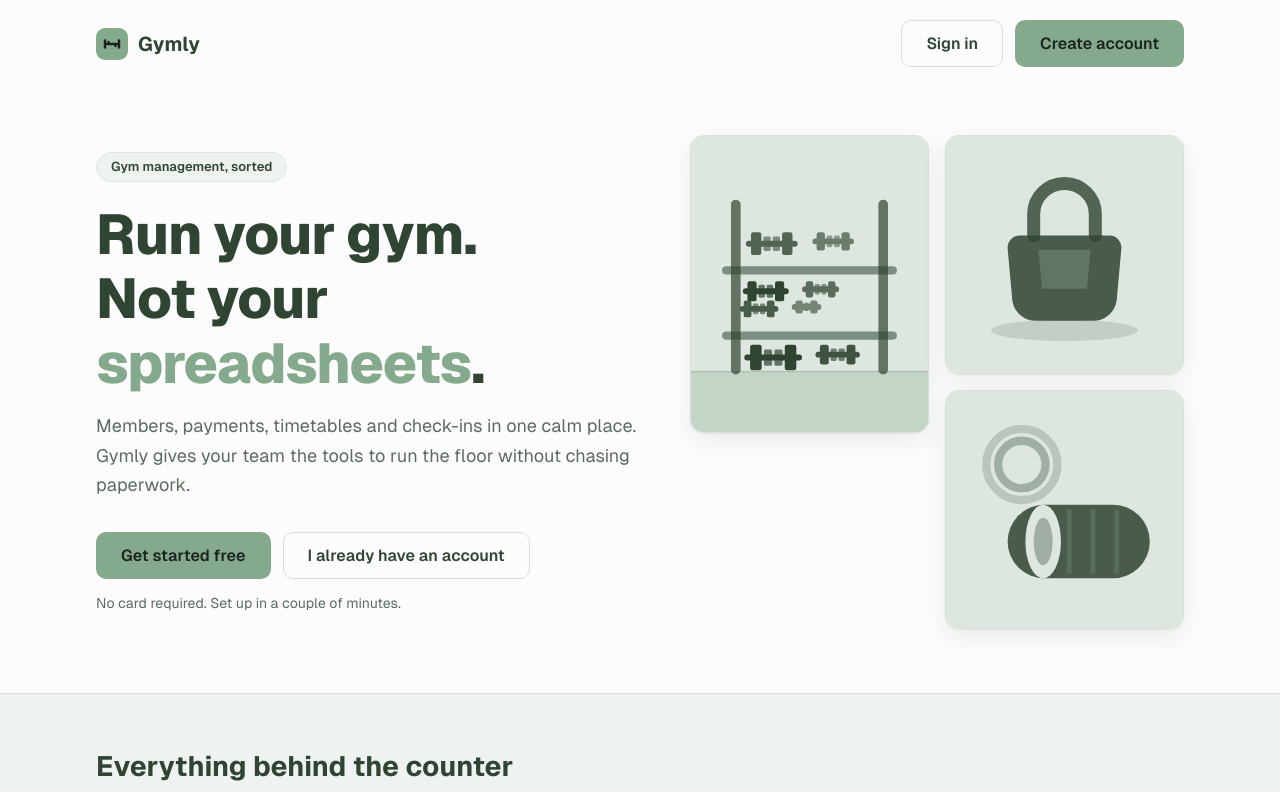
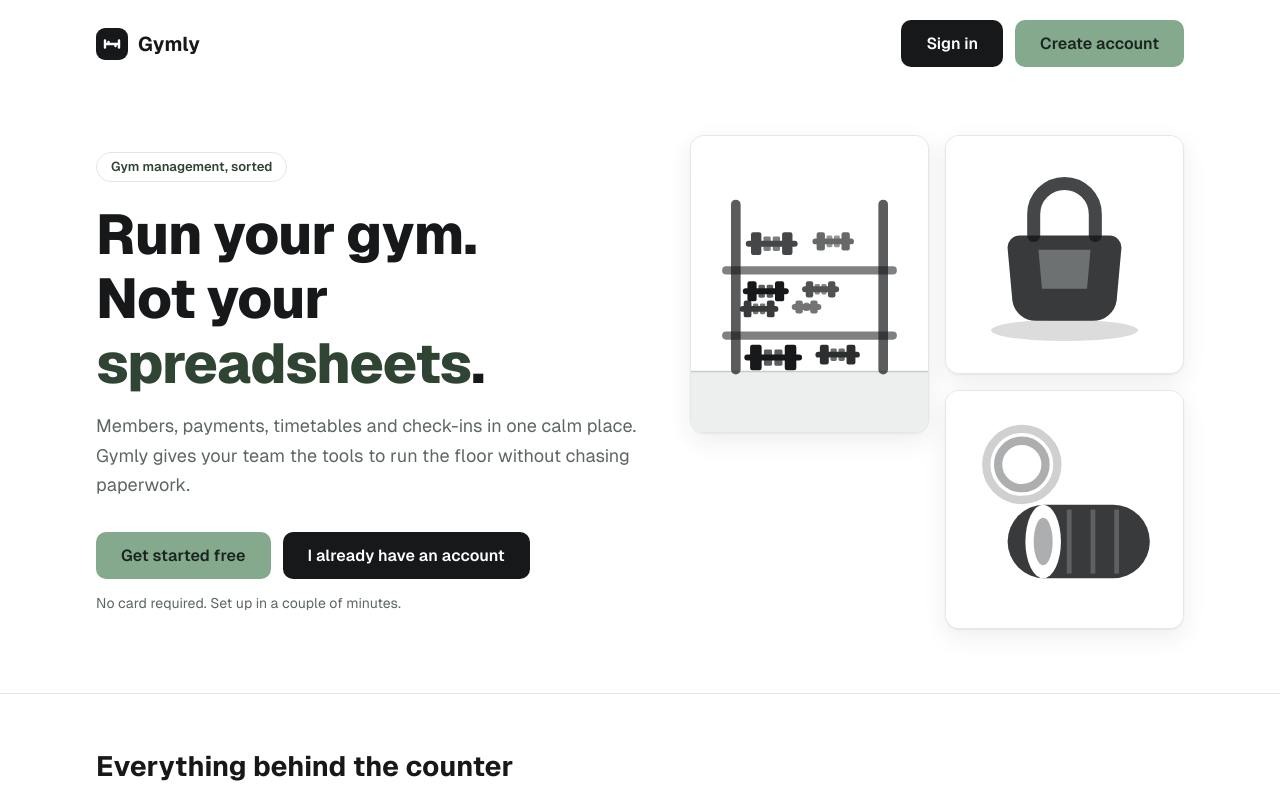
Before and after one commit to mombeh/Gymly, a Next.js app in the folder apps/web/: page / in a window 1280 px wide. Shown: the top 792 px of the page. Built offline with nearby package versions, Linux system fonts and the light colour scheme.

Commit message:
changes the color

```diff
--- a/apps/web/app/(protected)/dashboard/page.tsx
+++ b/apps/web/app/(protected)/dashboard/page.tsx
@@ -16,7 +16,7 @@
             {user === null ? '' : `${user.email} · ${user.role.toLowerCase()}`}
           </p>
         </div>
-        <button type="button" className="auth-submit" onClick={logout}>
+        <button type="button" className="btn btn-ghost" onClick={logout}>
           Sign out
         </button>
       </header>
--- a/apps/web/app/globals.css
+++ b/apps/web/app/globals.css
@@ -1,40 +1,45 @@
 /**
  * Gymly palette.
  *
- * --brand is the requested brand colour, #84A98C. Measured against white it
- * reaches only 2.61:1, which fails WCAG AA for body text, so it is never used
- * as a text colour on a light background. Text uses --brand-ink (8.06:1) and
- * headings --brand-deep (10.52:1); --brand is used for surfaces, accents and
- * buttons, where it carries near-black text at 6.81:1.
+ * Black and white is the whole design. Structure, surfaces, borders, form
+ * fields, illustrations and body copy are all neutral greyscale; colour appears
+ * only where it earns attention:
+ *
+ *   - buttons          sage fill, near-black text   (6.16:1)
+ *   - links            darkened sage text           (10.52:1)
+ *   - key headings     darkened sage text           (10.52:1)
+ *   - badges and icons darkened sage on neutral grey (9.37:1)
+ *
+ * The exact #84A98C is only ever a fill that carries near-black text, because
+ * against white it reaches only 2.61:1 and cannot be used as text. --sage-text
+ * is a darkened version of the same hue for anything that is read.
+ *
+ * The background is white unconditionally. An earlier version inverted the
+ * palette under prefers-color-scheme: dark, which left anyone with a dark OS
+ * looking at a dark page, so the palette no longer follows the system setting.
  */
 :root {
-  --brand: #84a98c;
-  --brand-deep: #2f4433;
-  --brand-ink: #3d5641;
-  --brand-tint: #eef3ef;
-  --brand-tint-strong: #dde7e0;
+  /* Neutral greyscale — the default for everything. */
+  --primary: #16181a;
+  --primary-hover: #2f3335;
+  --on-primary: #ffffff;
+  --foreground: #21282b;
+  --muted: #5d6663;
+  --border: #e3e7e5;
+  --surface: #ffffff;
+  /* The page is white throughout. This grey is only ever a hover or pressed
+     state, never a background behind content. */
+  --surface-hover: #f6f7f7;
+  --surface-mid: #d2d7d5;
 
-  --background: #fbfcfb;
-  --foreground: #24302a;
-  --muted: #5b6b62;
-  --border: #d7e0d9;
-  --accent-contrast: #1a2320;
+  /* The secondary accent, used sparingly. */
+  --sage: #84a98c;
+  --sage-hover: #93b59a;
+  --sage-text: #2f4433;
+  --on-sage: #1a2320;
 
   --radius: 0.875rem;
-  --shadow: 0 1px 2px rgb(36 48 42 / 6%), 0 8px 24px rgb(36 48 42 / 8%);
-}
-
-@media (prefers-color-scheme: dark) {
-  :root {
-    --brand-tint: #1c2620;
-    --brand-tint-strong: #24322a;
-
-    --background: #101614;
-    --foreground: #e6ede8;
-    --muted: #a3b3a9;
-    --border: #2c3a32;
-    --accent-contrast: #101614;
-  }
+  --shadow: 0 1px 2px rgb(33 40 43 / 6%), 0 8px 24px rgb(33 40 43 / 8%);
 }
 
 html,
@@ -45,7 +50,7 @@
 
 body {
   color: var(--foreground);
-  background: var(--background);
+  background: var(--surface);
   font-family: var(--font-geist-sans), system-ui, -apple-system, sans-serif;
   -webkit-font-smoothing: antialiased;
 }
@@ -64,20 +69,8 @@
 h1,
 h2,
 h3 {
-  color: var(--brand-deep);
+  color: var(--primary);
   line-height: 1.15;
-}
-
-@media (prefers-color-scheme: dark) {
-  h1,
-  h2,
-  h3 {
-    color: var(--brand);
-  }
-
-  html {
-    color-scheme: dark;
-  }
 }
 
 /* ---------------------------------------------------------------- buttons */
@@ -96,7 +89,7 @@
   transition:
     background-color 120ms ease,
     border-color 120ms ease,
-    transform 120ms ease;
+    color 120ms ease;
 }
 
 .btn:disabled {
@@ -104,23 +97,35 @@
   cursor: not-allowed;
 }
 
+/* Primary action carries the sage: the one thing colour is spent on. */
 .btn-primary {
-  color: var(--accent-contrast);
-  background: var(--brand);
+  color: var(--on-sage);
+  background: var(--sage);
 }
 
 .btn-primary:hover:not(:disabled) {
-  background: #93b59a;
+  background: var(--sage-hover);
 }
 
+/* Secondary action: solid black. */
 .btn-secondary {
-  color: var(--brand-deep);
+  color: var(--on-primary);
+  background: var(--primary);
+}
+
+.btn-secondary:hover:not(:disabled) {
+  background: var(--primary-hover);
+}
+
+/* Tertiary: outline only, for the quietest actions. */
+.btn-ghost {
+  color: var(--foreground);
   background: transparent;
   border-color: var(--border);
 }
 
-.btn-secondary:hover:not(:disabled) {
-  background: var(--brand-tint);
+.btn-ghost:hover:not(:disabled) {
+  background: var(--surface-hover);
 }
 
 .btn-block {
@@ -129,7 +134,7 @@
 
 .btn:focus-visible,
 .auth-link:focus-visible {
-  outline: 2px solid var(--brand-deep);
+  outline: 2px solid var(--primary);
   outline-offset: 2px;
 }
 
@@ -158,7 +163,7 @@
   gap: 0.625rem;
   font-size: 1.25rem;
   font-weight: 700;
-  color: var(--brand-deep);
+  color: var(--primary);
 }
 
 .landing-nav-actions {
@@ -185,9 +190,9 @@
   padding: 0.375rem 0.875rem;
   font-size: 0.8125rem;
   font-weight: 600;
-  color: var(--brand-deep);
-  background: var(--brand-tint);
-  border: 1px solid var(--brand-tint-strong);
+  color: var(--sage-text);
+  background: var(--surface);
+  border: 1px solid var(--border);
   border-radius: 999px;
   margin-bottom: 1.25rem;
 }
@@ -199,9 +204,11 @@
   margin-bottom: 1rem;
 }
 
+/* The pure sage is only 2.61:1 on white, below the 3:1 needed even for large
+   text, so the accent word uses the darkened sage of the same hue (10.52:1). */
 .hero-title em {
   font-style: normal;
-  color: var(--brand);
+  color: var(--sage-text);
 }
 
 .hero-lede {
@@ -239,7 +246,7 @@
 .hero-art > * {
   border-radius: var(--radius);
   border: 1px solid var(--border);
-  background: var(--brand-tint);
+  background: var(--surface);
   box-shadow: var(--shadow);
 }
 
@@ -254,7 +261,7 @@
 }
 
 .features {
-  background: var(--brand-tint);
+  background: var(--surface);
   border-top: 1px solid var(--border);
   border-bottom: 1px solid var(--border);
 }
@@ -285,7 +292,7 @@
 
 .feature-card {
   padding: 1.5rem;
-  background: var(--background);
+  background: var(--surface);
   border: 1px solid var(--border);
   border-radius: var(--radius);
 }
@@ -297,8 +304,9 @@
   width: 2.75rem;
   height: 2.75rem;
   margin-bottom: 1rem;
-  color: var(--brand-deep);
-  background: var(--brand-tint);
+  color: var(--sage-text);
+  background: var(--surface);
+  border: 1px solid var(--border);
   border-radius: 0.75rem;
 }
 
@@ -325,6 +333,7 @@
 .cta-band h2 {
   font-size: clamp(1.75rem, 3.5vw, 2.5rem);
   font-weight: 800;
+  color: var(--sage-text);
   margin-bottom: 0.75rem;
 }
 
@@ -380,6 +389,10 @@
   max-width: 42rem;
 }
 
+.auth-page {
+  background: var(--surface);
+}
+
 .auth-form {
   display: flex;
   flex-direction: column;
@@ -387,7 +400,7 @@
   padding: 2rem;
   border: 1px solid var(--border);
   border-radius: var(--radius);
-  background: var(--background);
+  background: var(--surface);
   box-shadow: var(--shadow);
 }
 
@@ -411,13 +424,13 @@
   padding: 0.625rem 0.75rem;
   font: inherit;
   color: inherit;
-  background: var(--background);
+  background: var(--surface);
   border: 1px solid var(--border);
   border-radius: 0.5rem;
 }
 
 .auth-input:focus-visible {
-  outline: 2px solid var(--brand-deep);
+  outline: 2px solid var(--primary);
   outline-offset: 1px;
 }
 
@@ -455,12 +468,12 @@
 }
 
 .auth-password-toggle:hover:not(:disabled) {
-  color: var(--brand-deep);
-  background: var(--brand-tint);
+  color: var(--primary);
+  background: var(--surface-hover);
 }
 
 .auth-password-toggle:focus-visible {
-  outline: 2px solid var(--brand-deep);
+  outline: 2px solid var(--primary);
   outline-offset: 1px;
 }
 
@@ -484,28 +497,20 @@
   margin-top: 0.75rem;
 }
 
-@media (prefers-color-scheme: dark) {
-  .auth-form-error {
-    color: #ffb4a8;
-    background: #3a1e1a;
-    border-color: #5c2c25;
-  }
-}
-
 .auth-submit {
   margin-top: 1.25rem;
   padding: 0.75rem 1rem;
   font: inherit;
   font-weight: 600;
-  color: var(--accent-contrast);
-  background: var(--brand);
+  color: var(--on-sage);
+  background: var(--sage);
   border: 1px solid transparent;
   border-radius: 0.5rem;
   cursor: pointer;
 }
 
 .auth-submit:hover:not(:disabled) {
-  background: #93b59a;
+  background: var(--sage-hover);
 }
 
 .auth-submit:disabled {
@@ -530,7 +535,7 @@
 }
 
 .auth-link {
-  color: var(--brand-deep);
+  color: var(--sage-text);
   font-weight: 600;
   text-decoration: underline;
   text-underline-offset: 2px;
@@ -566,7 +571,7 @@
   padding: 1.5rem;
   border: 1px solid var(--border);
   border-radius: var(--radius);
-  background: var(--background);
+  background: var(--surface);
 }
 
 .dashboard-card-title {
--- a/apps/web/components/landing/illustrations.tsx
+++ b/apps/web/components/landing/illustrations.tsx
@@ -56,28 +56,28 @@
 export function RackArt() {
   return (
     <svg viewBox="0 0 320 400" role="img" aria-label="A two-tier rack of dumbbells in a gym">
-      <rect width="320" height="400" fill="var(--brand-tint-strong)" />
-      <rect y="318" width="320" height="82" fill="var(--brand)" opacity="0.3" />
-      <path d="M0 318h320" stroke="var(--brand-deep)" strokeOpacity="0.2" strokeWidth="2" />
+      <rect width="320" height="400" fill="var(--surface)" />
+      <rect y="318" width="320" height="82" fill="var(--surface-mid)" opacity="0.4" />
+      <path d="M0 318h320" stroke="var(--primary)" strokeOpacity="0.2" strokeWidth="2" />
 
       {/* uprights */}
-      <rect x="54" y="86" width="13" height="236" rx="6.5" fill="var(--brand-deep)" opacity="0.7" />
-      <rect x="253" y="86" width="13" height="236" rx="6.5" fill="var(--brand-deep)" opacity="0.7" />
+      <rect x="54" y="86" width="13" height="236" rx="6.5" fill="var(--primary)" opacity="0.7" />
+      <rect x="253" y="86" width="13" height="236" rx="6.5" fill="var(--primary)" opacity="0.7" />
 
       {/* shelves */}
-      <rect x="42" y="176" width="236" height="11" rx="5.5" fill="var(--brand-deep)" opacity="0.55" />
-      <rect x="42" y="264" width="236" height="11" rx="5.5" fill="var(--brand-deep)" opacity="0.55" />
+      <rect x="42" y="176" width="236" height="11" rx="5.5" fill="var(--primary)" opacity="0.55" />
+      <rect x="42" y="264" width="236" height="11" rx="5.5" fill="var(--primary)" opacity="0.55" />
 
       {/* dumbbells, heaviest at the bottom */}
-      <Dumbbell x={70} y={196} width={62} fill="var(--brand-deep)" />
-      <Dumbbell x={150} y={196} width={50} fill="var(--brand-deep)" opacity="0.75" />
-      <Dumbbell x={66} y={222} width={52} fill="var(--brand-deep)" opacity="0.85" />
-      <Dumbbell x={136} y={222} width={40} fill="var(--brand-deep)" opacity="0.6" />
+      <Dumbbell x={70} y={196} width={62} fill="var(--primary)" />
+      <Dumbbell x={150} y={196} width={50} fill="var(--primary)" opacity="0.75" />
+      <Dumbbell x={66} y={222} width={52} fill="var(--primary)" opacity="0.85" />
+      <Dumbbell x={136} y={222} width={40} fill="var(--primary)" opacity="0.6" />
 
-      <Dumbbell x={74} y={130} width={70} fill="var(--brand-deep)" opacity="0.8" />
-      <Dumbbell x={164} y={130} width={56} fill="var(--brand-deep)" opacity="0.65" />
-      <Dumbbell x={72} y={282} width={78} fill="var(--brand-deep)" />
-      <Dumbbell x={168} y={282} width={60} fill="var(--brand-deep)" opacity="0.9" />
+      <Dumbbell x={74} y={130} width={70} fill="var(--primary)" opacity="0.8" />
+      <Dumbbell x={164} y={130} width={56} fill="var(--primary)" opacity="0.65" />
+      <Dumbbell x={72} y={282} width={78} fill="var(--primary)" />
+      <Dumbbell x={168} y={282} width={60} fill="var(--primary)" opacity="0.9" />
     </svg>
   );
 }
@@ -86,14 +86,14 @@
 export function KettlebellArt() {
   return (
     <svg viewBox="0 0 200 200" role="img" aria-label="A kettlebell">
-      <rect width="200" height="200" fill="var(--brand-tint-strong)" />
-      <ellipse cx="100" cy="164" rx="62" ry="9" fill="var(--brand-deep)" opacity="0.15" />
+      <rect width="200" height="200" fill="var(--surface)" />
+      <ellipse cx="100" cy="164" rx="62" ry="9" fill="var(--primary)" opacity="0.15" />
 
       {/* handle */}
       <path
         d="M74 84V66a26 26 0 0 1 52 0v18"
         fill="none"
-        stroke="var(--brand-deep)"
+        stroke="var(--primary)"
         strokeWidth="11"
         strokeLinecap="round"
         opacity="0.8"
@@ -101,10 +101,10 @@
       {/* body */}
       <path
         d="M62 84h76a10 10 0 0 1 10 11l-4 44a20 20 0 0 1-20 17H76a20 20 0 0 1-20-17l-4-44a10 10 0 0 1 10-11z"
-        fill="var(--brand-deep)"
+        fill="var(--primary)"
         opacity="0.85"
       />
-      <path d="M78 96h44l-3 33H81z" fill="var(--brand)" opacity="0.35" />
+      <path d="M78 96h44l-3 33H81z" fill="var(--surface-mid)" opacity="0.35" />
     </svg>
   );
 }
@@ -113,17 +113,17 @@
 export function MatArt() {
   return (
     <svg viewBox="0 0 200 200" role="img" aria-label="A rolled exercise mat with resistance bands">
-      <rect width="200" height="200" fill="var(--brand-tint-strong)" />
+      <rect width="200" height="200" fill="var(--surface)" />
 
       {/* bands */}
-      <circle cx="64" cy="62" r="20" fill="none" stroke="var(--brand-deep)" strokeWidth="7" opacity="0.35" />
-      <circle cx="64" cy="62" r="30" fill="none" stroke="var(--brand-deep)" strokeWidth="7" opacity="0.2" />
+      <circle cx="64" cy="62" r="20" fill="none" stroke="var(--primary)" strokeWidth="7" opacity="0.35" />
+      <circle cx="64" cy="62" r="30" fill="none" stroke="var(--primary)" strokeWidth="7" opacity="0.2" />
 
       {/* rolled mat */}
-      <rect x="52" y="96" width="120" height="62" rx="31" fill="var(--brand-deep)" opacity="0.85" />
-      <ellipse cx="82" cy="127" rx="15" ry="31" fill="var(--brand-tint-strong)" />
-      <ellipse cx="82" cy="127" rx="8" ry="20" fill="var(--brand-deep)" opacity="0.35" />
-      <path d="M104 100v54M124 100v54M144 100v54" stroke="var(--brand)" strokeWidth="4" opacity="0.25" />
+      <rect x="52" y="96" width="120" height="62" rx="31" fill="var(--primary)" opacity="0.85" />
+      <ellipse cx="82" cy="127" rx="15" ry="31" fill="var(--surface)" />
+      <ellipse cx="82" cy="127" rx="8" ry="20" fill="var(--primary)" opacity="0.35" />
+      <path d="M104 100v54M124 100v54M144 100v54" stroke="var(--surface-mid)" strokeWidth="4" opacity="0.25" />
     </svg>
   );
 }
@@ -197,10 +197,10 @@
 export function LogoMark({ size = 32 }: IconProps) {
   return (
     <svg width={size} height={size} viewBox="0 0 32 32" aria-hidden="true">
-      <rect width="32" height="32" rx="9" fill="var(--brand)" />
+      <rect width="32" height="32" rx="9" fill="var(--primary)" />
       <path
         d="M9 16h14M9 16v-3.5M9 16v3.5M23 16v-3.5M23 16v3.5M12.5 16v-2M19.5 16v2"
-        stroke="var(--accent-contrast)"
+        stroke="var(--on-primary)"
         strokeWidth="2.4"
         strokeLinecap="round"
       />
```
